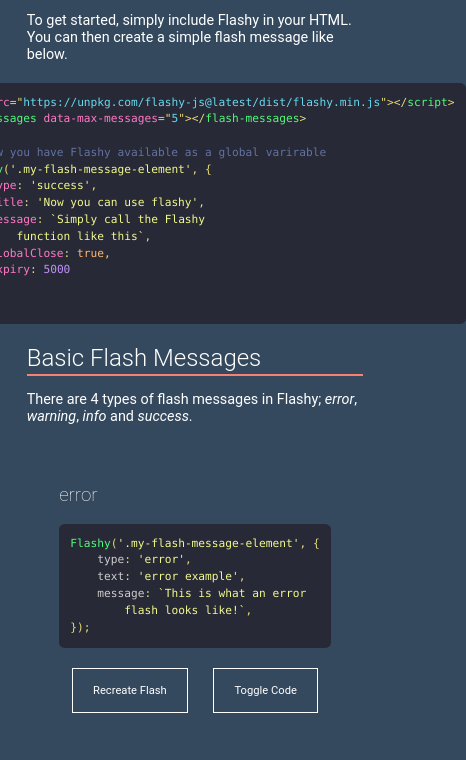
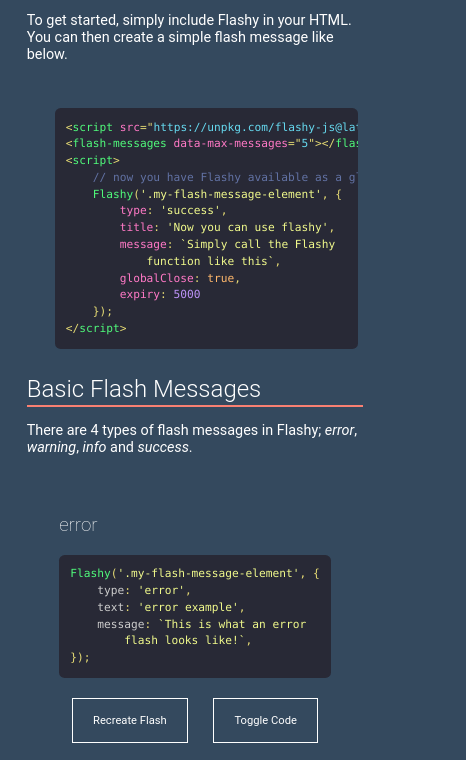
Before and after one commit to alex-zissis/flashy, a website: page docs/index.html in a window 390 px wide. Shown: the part 846-1606 px from the top of the page, 466 px wide, since content can reach past the window. Drawn offline with Linux system fonts and the light colour scheme; some packages are replaced by stand-ins of ours; a script that the page names is missing; a web font is replaced by a local one.

Commit message:
fixed docs page on mobile

```diff
--- a/docs/demo.css
+++ b/docs/demo.css
@@ -87,9 +87,14 @@
     margin: auto;
 }
 
+.html-container {
+    max-width: 80%;
+    margin-bottom: 20px !important;
+}
+
 .html {
     font-size: .7em;
-    margin-bottom: 20px !important;
+    width: 100%;
 }
 
 .code {
--- a/docs/index.html
+++ b/docs/index.html
@@ -74,6 +74,7 @@
             flash
             message like below.</span>
         <div class="container">
+            <div class="inline-container html-container">
                 <pre id="code-html-getting-started" class="html">
                             <code class="language-markup">
                                 &lt;script src="https://unpkg.com/flashy-js@latest/dist/flashy.min.js"&gt;&lt;/script&gt;
@@ -91,6 +92,8 @@
                                 &lt;/script&gt;
                             </code>
                         </pre>
+            </div>
+
         </div>
 
         <h2 class="heading">Basic Flash Messages</h2>
```
Lines whose indentation alone changed are shown as unchanged.
